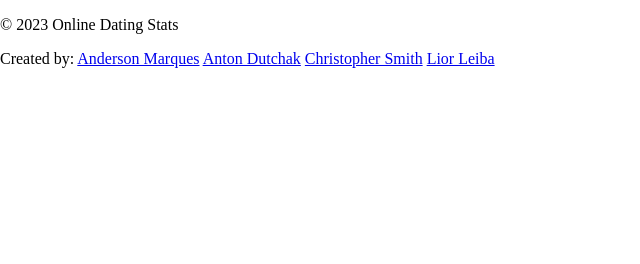
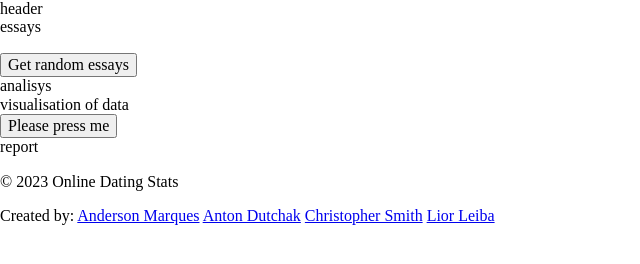
Before and after one commit to fm-anderson/online-dating-stats, a plain HTML site: page index.html in a window 1280 px wide. Shown: the whole page, without its empty margins (0-640 px from the left). Drawn offline with Linux system fonts and the light colour scheme.

Commit message:
Pseoudo-coded page

```diff
--- a/index.html
+++ b/index.html
@@ -18,13 +18,75 @@
   <body class="page">
     <div class="page__content">
       <header class="header">
+        header
+        <!--I was thinking to have 100vh(-10?) header
+        Layout:
+        "LOGO LOGO LOGO"       "Title Title Title"  "nav links?"
+        "LOGO LOGO LOGO"       "Title Title Title   Title Title"-->
         <!-- TODO: CREATE LOGO
         <img src="image-logo" alt="project-logo" class="header__logo" /> -->
       </header>
 
       <main>
-        <section></section>
+        <section>
+          essays
+          <ul class="essays__container">
+
+          </ul>
+          <button>Get random essays</button>
+
+          <!-- We are goting to have random essays here
+          i think we could do template with math.random function
+          Layout:
+          "essay essay essay essay"         "essay essay essay essay"
+                          'caption'                         'caption'
+          "essay essay essay essay"         "essay essay essay essay"
+                          'caption'                         'caption'-->
+        </section>
+        <section>
+          analisys
+            <!-- analisys info,
+            I think we should decide what we are doing here after we will recieve
+            info from data coz i dont really know hom much information we will have there
+            -->
+        </section>
+        <section>
+          visualisation of data
+          <!--
+            Here is analisys ingormation, i was thinking we can do 2-3 diagrams(depends on vh)
+          with some expanatory text from data guys.
+          div container(grid maybe?)
+            p - child with text ------------ diagrgam
+          div container(grid maybe?)
+            p - child with text ------------ diagrgam
+          div container(grid maybe?)
+            p - child with text ------------ diagrgam
+          -->
+        </section>
+        <section>
+          <button>Please press me</button>
+          <!-- Ready to dive in dating? - section
+          Thast where i see our form button, we can use poppup like we had in arund-the-us project
+          but we need to clerify what info we are collecting so we can compare it to
+          data(honesly i think this is the hardest part, but it should be impressive for jujes)-->
+        </section>
+        <section>
+          report
+          <!-- Conclusions - section
+            Thats where we will have our report based on info we've collected
+            to decide what are we going to show there we need to finish our form
+          -->
+        </section>
       </main>
+      <template id="essay__template">
+        <!--here is exaple of teplate
+        "paragraph"
+                "caption(we can use any aditional info from database 'age, sex.....')"-->
+        <li class="essay">
+          <p class="essay__paragraph"></p>
+          <p class="essay__caption"></p>
+        </li>
+      </template>
 
       <footer class="footer">
         <p class="footer__copywrite">&copy; 2023 Online Dating Stats</p>
```
